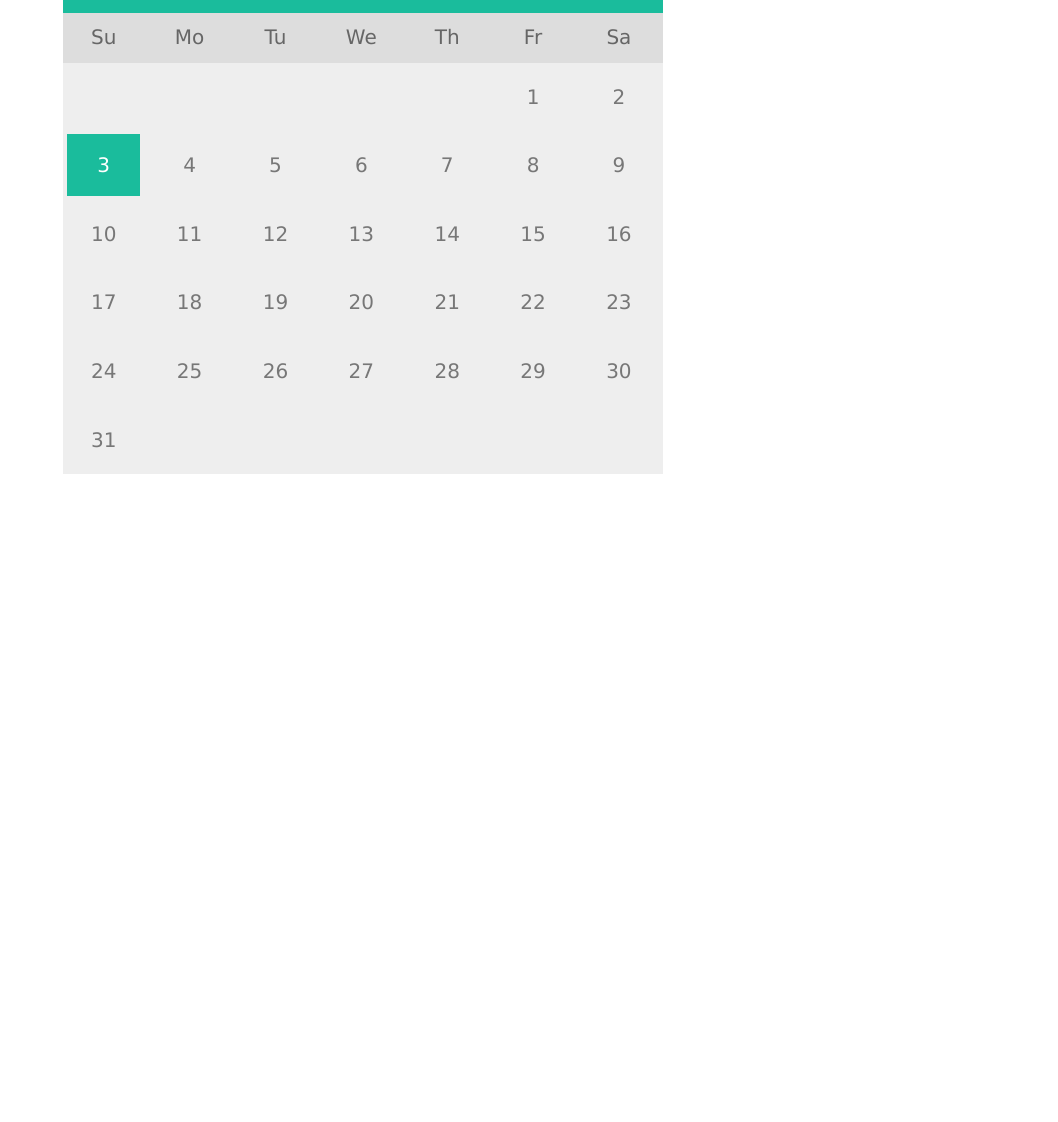
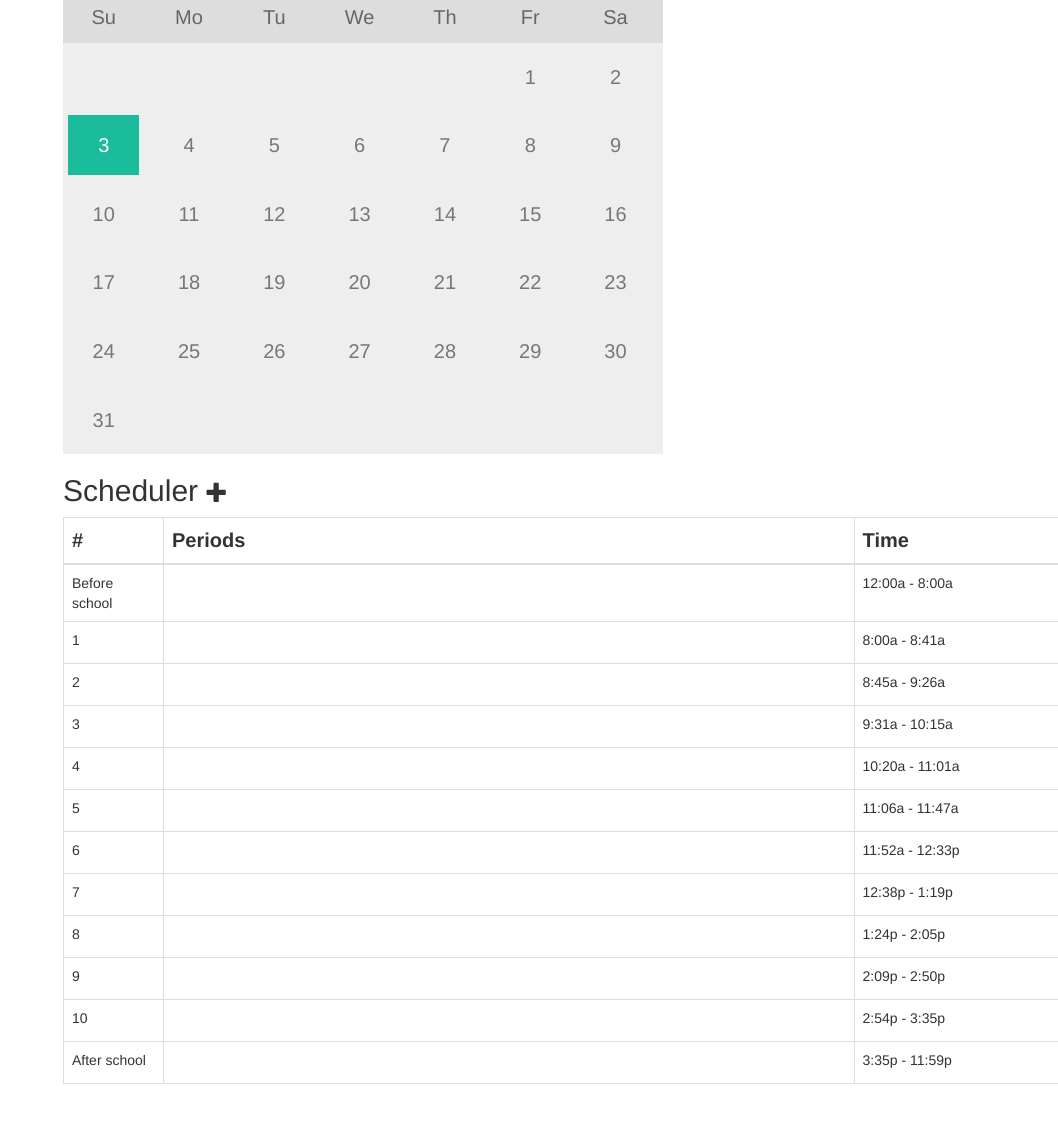
Before and after one commit to aliang8/StuyDashboard, a plain HTML site: page index.html in a window 1280 px wide. Shown: the part 1120-2242 px from the top of the page, without its empty margins (222-1280 px from the left). Before the commit the page ends 1614 px from the top, so only its background shows below. Drawn offline with nearby package versions, Linux system fonts and the light colour scheme; a script that the page names is missing.

Commit message:
Made scheduler

```diff
--- /dev/null
+++ b/css/scheduler.css
@@ -0,0 +1,16 @@
+.glyphicon{
+	font-size: 21px;
+}
+
+.period{
+    border: none;
+    background-color: transparent;
+    resize: none;
+    outline: none;
+	overflow: hidden;
+	font-size: 18px;
+	width: 100%;
+	height: 20px;
+	padding: 0;
+	margin: 0;
+}
--- a/index.html
+++ b/index.html
@@ -15,9 +15,12 @@
     <link rel="stylesheet" type="text/css" href="css/flip.css"/>
     <link rel="stylesheet" type="text/css" href="css/slider.css"/>
     <link rel="stylesheet" type="text/css" href="css/main.css"/>
+	<link rel="stylesheet" type="text/css" href="css/scheduler.css"/>
+	<link rel="stylesheet" href="http://maxcdn.bootstrapcdn.com/bootstrap/3.3.6/css/bootstrap.min.css">
 
     <!-- jQuery & JS (jquery must be put before bootstrap js -->
     <script type="text/javascript" src="js/jquery/jquery.min.js"></script>
+
     <script type="text/javascript" src="js/simpleWeather/jquery.simpleWeather.min.js"></script>
     <script type="text/javascript" src="js/bootstrap.min.js"></script>
     <script type="text/javascript" src="js/calendar.js"></script>
@@ -198,6 +201,34 @@
 	  </ul>
 	</div>
 
+	<!--Scheduler-->
+	<div class="container">
+	  <h2>Scheduler          <span class="glyphicon glyphicon-plus"></span></h2>
+	  <table class="table table-bordered">
+		<thead>
+		  <tr>
+			<th style = "width: 100px"><span style = "font-size: 20px;">#</th>
+			<th><span style = "font-size: 20px;">Periods</th>
+			<th><span style = "font-size: 20px;">Time</th>
+		  </tr>
+		</thead>
+		<tbody>
+			<tr><td>Before school</td><td><textarea class="period"></textarea></td><td>12:00a - 8:00a</td></tr>
+			<tr><td>1</td><td><textarea class="period"></textarea></td><td>8:00a - 8:41a</td></tr>
+			<tr><td>2</td><td><textarea class="period"></textarea></td><td>8:45a - 9:26a</td></tr>
+			<tr><td>3</td><td><textarea class="period"></textarea></td><td>9:31a - 10:15a</td></tr>
+			<tr><td>4</td><td><textarea class="period"></textarea></td><td>10:20a - 11:01a</td></tr>
+			<tr><td>5</td><td><textarea class="period"></textarea></td><td>11:06a - 11:47a</td></tr>
+			<tr><td>6</td><td><textarea class="period"></textarea></td><td>11:52a - 12:33p</td></tr>
+			<tr><td>7</td><td><textarea class="period"></textarea></td><td>12:38p - 1:19p</td></tr>
+			<tr><td>8</td><td><textarea class="period"></textarea></td><td>1:24p - 2:05p</td></tr>
+			<tr><td>9</td><td><textarea class="period"></textarea></td><td>2:09p - 2:50p</td></tr>
+			<tr><td>10</td><td><textarea class="period"></textarea></td><td>2:54p - 3:35p</td></tr>
+			<tr><td>After school</td><td><textarea class="period"></textarea></td><td>3:35p - 11:59p</td></tr>
+		</tbody>
+	  </table>
+	</div>
+
 
 	<!--WEATHER PLUGIN-->
 	<div class = "container-fluid">
@@ -213,6 +244,7 @@
     <script type="text/javascript" src="js/checklist.js"></script>
     <script type="text/javascript" src="js/sidebar.js"></script>
     <script type="text/javascript" src="js/flip.js"></script>
+	<script type="text/javascript" src="js/scheduler.js"></script>
 
   </body>
 
--- /dev/null
+++ b/js/scheduler.js
@@ -0,0 +1,9 @@
+$(document).ready(function(){
+	$('.periods').click(function(){
+		$('.periods').keypress(function(event)){
+			if(event.which == 13){
+				$('.glyphicon').hide();
+			}
+		});
+	});
+});
```
